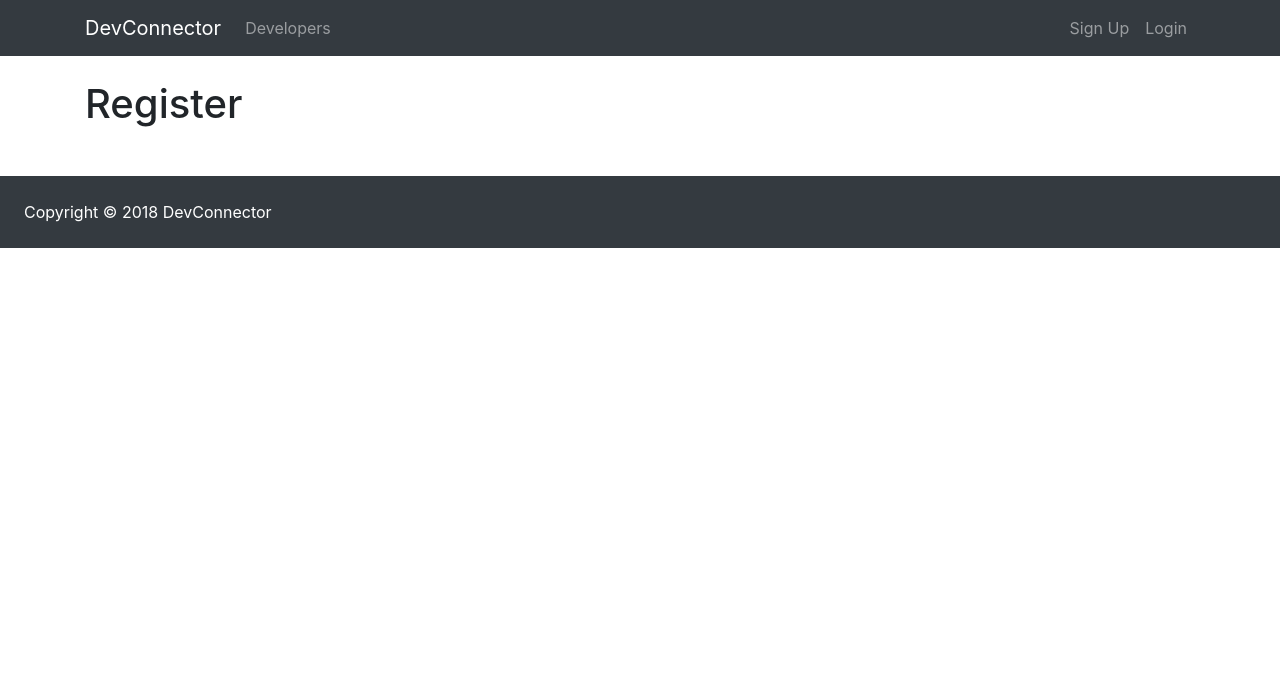
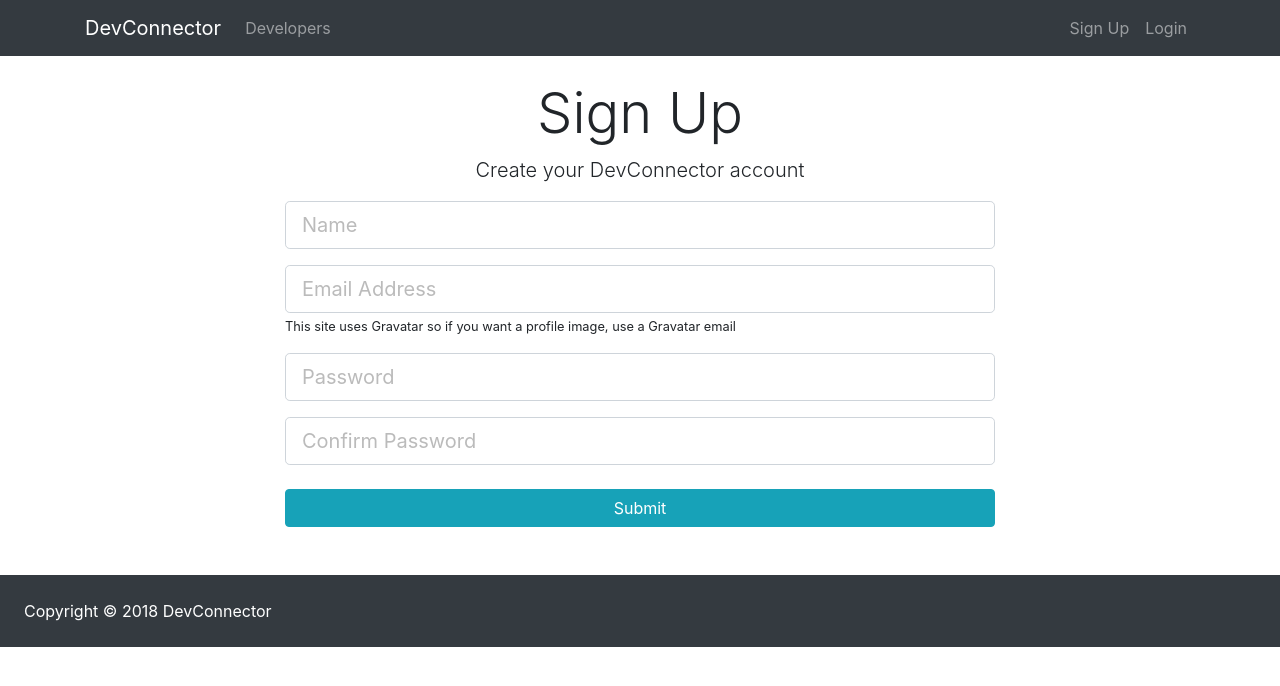
Before and after one commit to rarrunategu1/mern_stack_project, a React (Create React App) app in the folder my-app/: page /register in a window 1280 px wide. Shown: the top 686 px of the page. Built offline with nearby package versions, Linux system fonts and the light colour scheme.

Commit message:
Render of registration form on sign up page

```diff
--- a/my-app/src/components/auth/Register.js
+++ b/my-app/src/components/auth/Register.js
@@ -3,9 +3,33 @@ import React, { Component } from 'react'
 class Register extends Component {
     render() {
         return(
-            <div>
-            <h1>Register</h1>
+            <div className="register">
+    <div className="container">
+      <div className="row">
+        <div className="col-md-8 m-auto">
+          <h1 className="display-4 text-center">Sign Up</h1>
+          <p className="lead text-center">Create your DevConnector account</p>
+          <form action="create-profile.html">
+            <div className="form-group">
+              <input type="text" className="form-control form-control-lg" placeholder="Name" name="name" required />
             </div>
+            <div className="form-group">
+              <input type="email" className="form-control form-control-lg" placeholder="Email Address" name="email" />
+              <small classNameName="form-text text-muted">This site uses Gravatar so if you want a profile image, use a Gravatar email</small>
+            </div>
+            <div className="form-group">
+              <input type="password" className="form-control form-control-lg" placeholder="Password" name="password" />
+            </div>
+            <div className="form-group">
+              <input type="password" className="form-control form-control-lg" placeholder="Confirm Password" name="password2" />
+            </div>
+            <input type="submit" className="btn btn-info btn-block mt-4" />
+          </form>
+        </div>
+      </div>
+    </div>
+  </div>
+
             )
     }
 }
```
